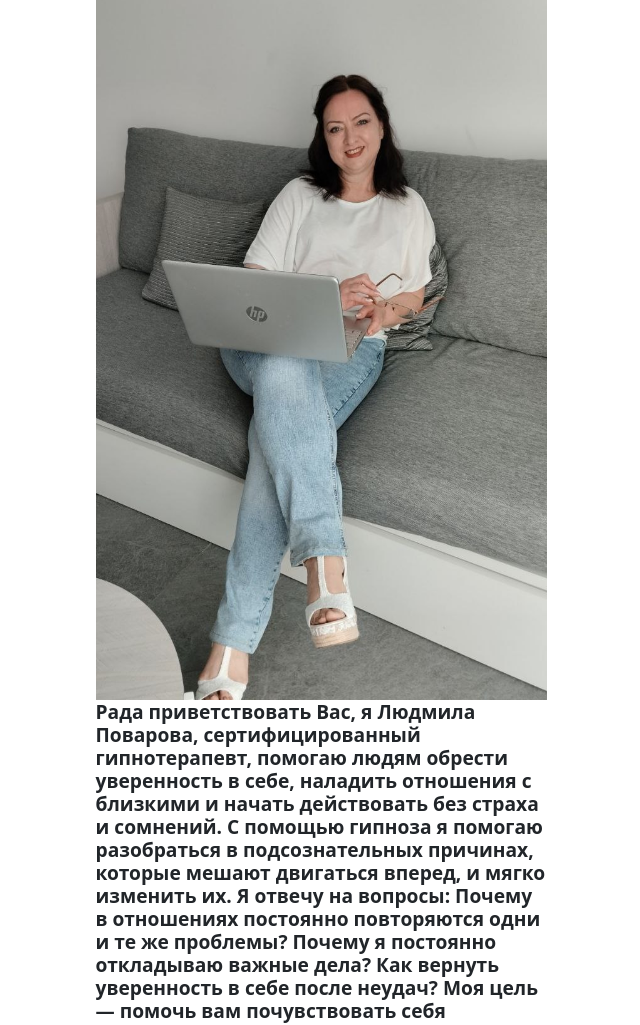
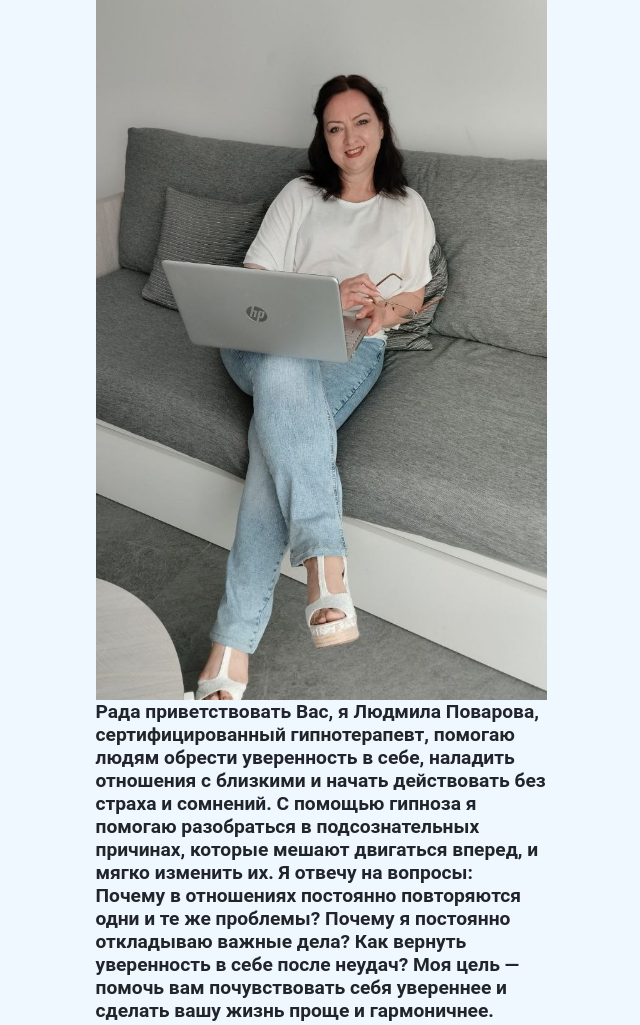
Before and after one commit to DMSP4/povarovahtml, a plain HTML site: page index.html in a window 1280 px wide. Shown: the top 1025 px of the page, without its empty margins (319-959 px from the left). Drawn offline with nearby package versions, Linux system fonts and the light colour scheme; a script that the page names is missing.

Commit message:
добавлен фон

```diff
--- a/index.html
+++ b/index.html
@@ -16,6 +16,10 @@
       crossorigin="anonymous"
     ></script>
     <style>
+      body {
+        font-family: 'Roboto', sans-serif;
+        background-color: #f0f8ff; /* Светло-голубой фон */
+      }
       .form-select {
         border-width: 2px;
       }
```
